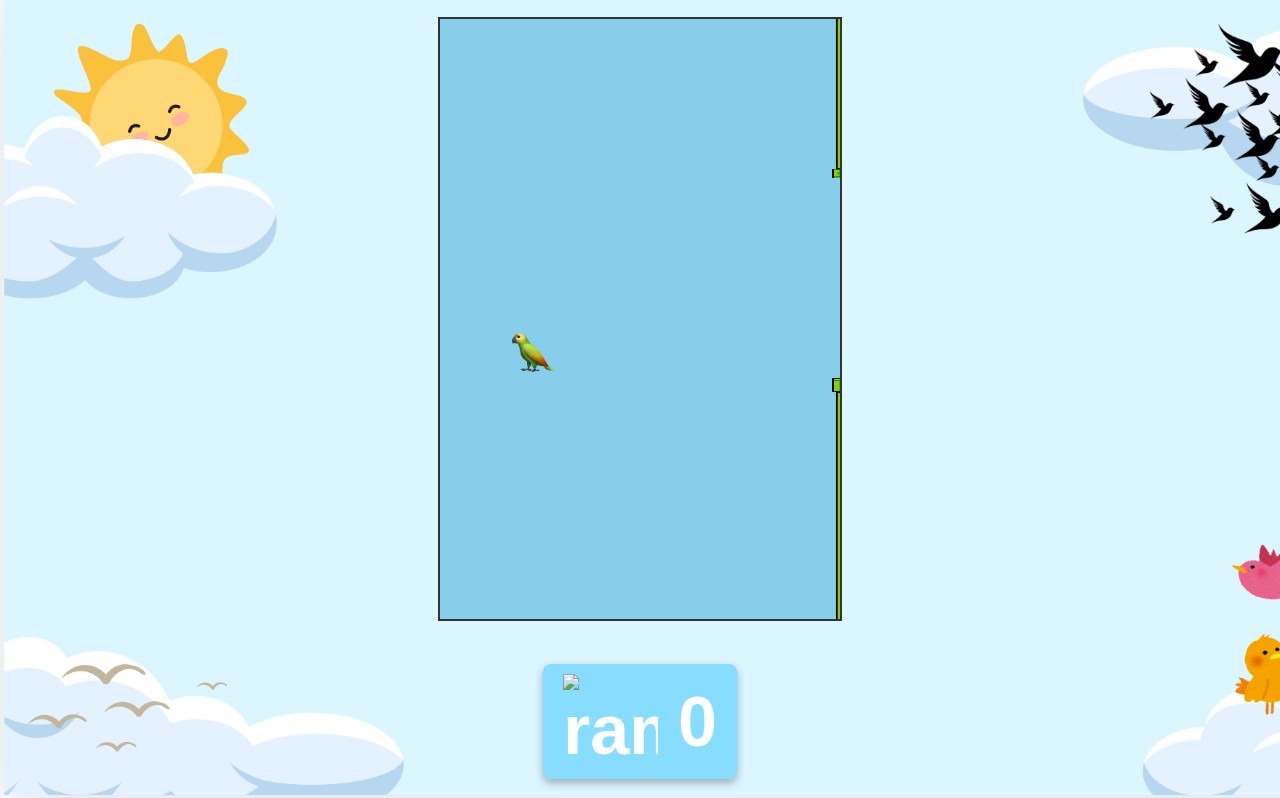
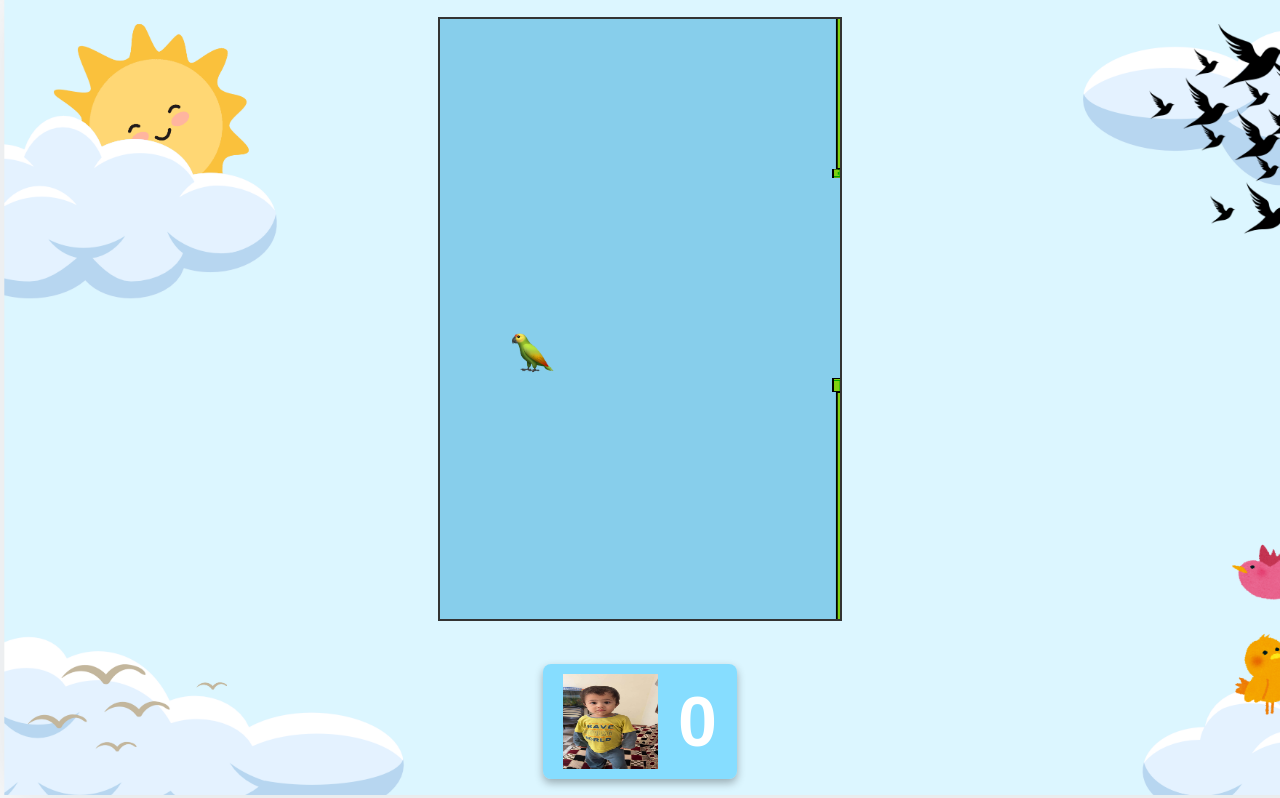
Before and after one commit to Dashslash03/happy-birthday-bestie, a plain HTML site: page index.html in a window 1280 px wide. Shown: the part 2402-3200 px from the top of the page. Drawn offline with nearby package versions, Linux system fonts and the light colour scheme; files whose address does not match are found by name; a web font is replaced by a local one.

Commit message:
Update index.html

```diff
--- a/index.html
+++ b/index.html
@@ -54,7 +54,7 @@
     <section id="sec-4">
       <canvas id="gameCanvas"></canvas>
       <div id="score-container">
-          <img id="parrot-icon" src="../website/rammo-2.jpg" alt="rammo" />
+          <img id="parrot-icon" src="rammo-2.jpg" alt="rammo" />
           <span id="score">0</span>
       </div>
   </section>
```
